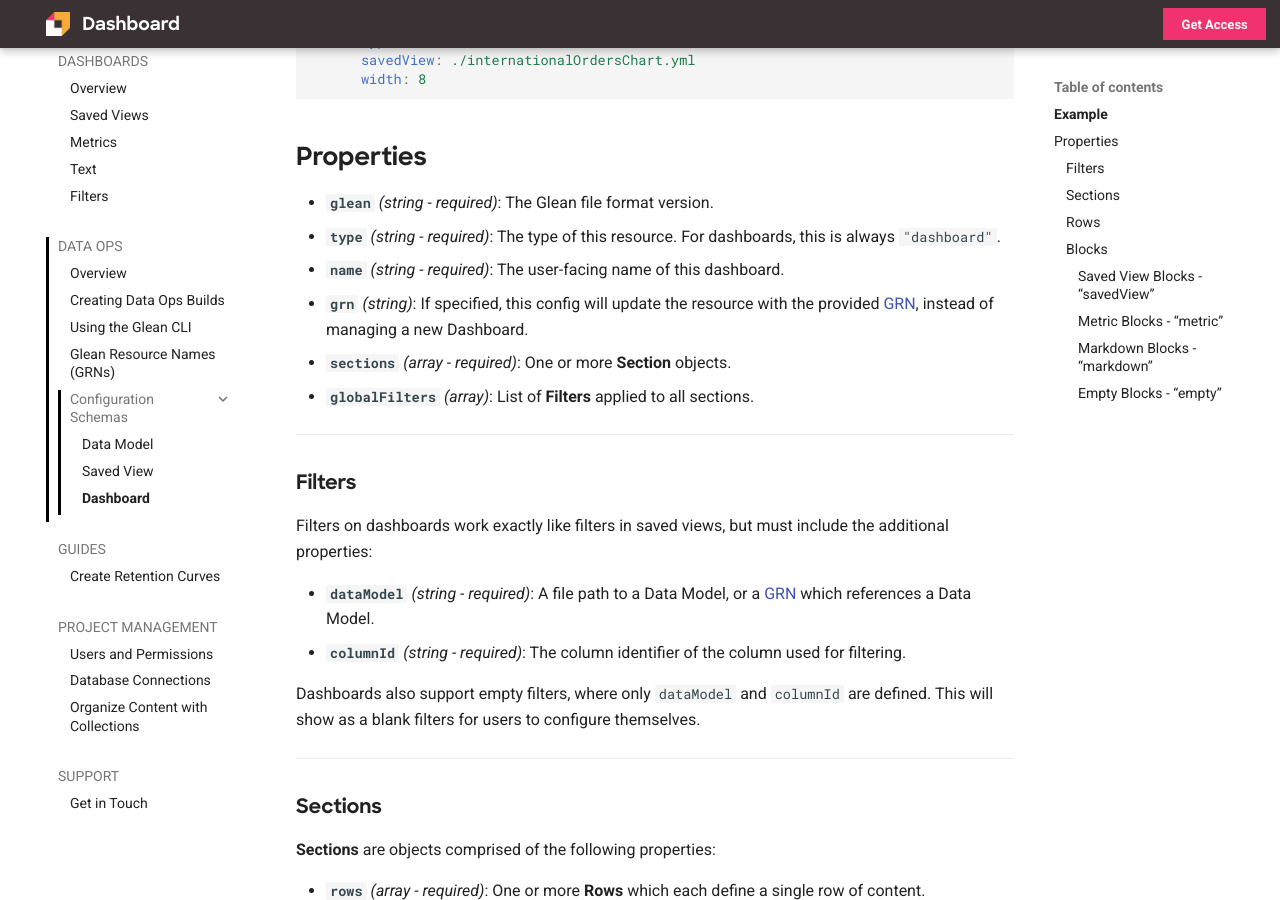
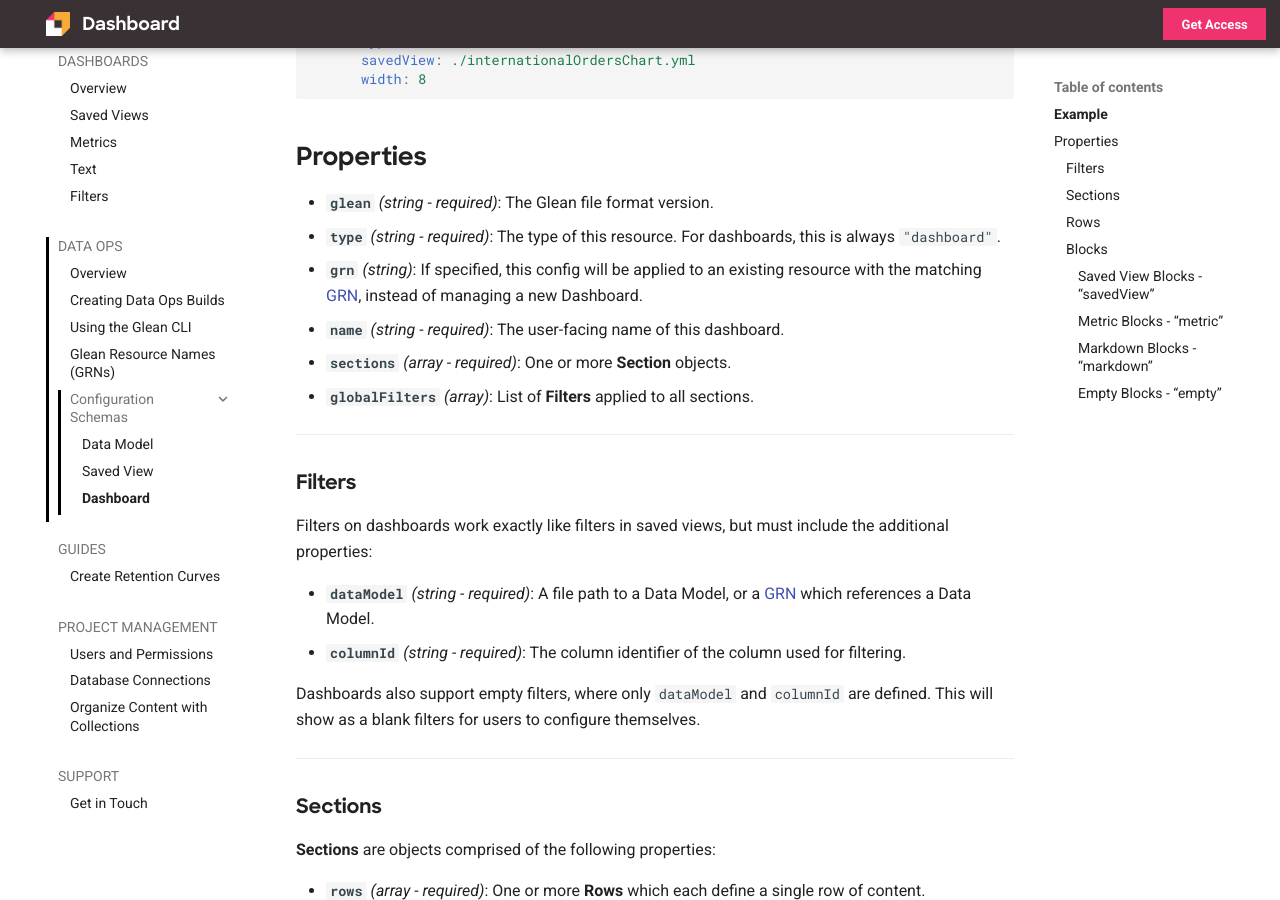
Before and after one commit to gleannyc/documentation, an MkDocs documentation site: the page built from docs/docs/data-ops/config-schema/Dashboard.md, in a window 1280 px wide and 900 px high, scrolled down 1218 px. Built offline with MkDocs 1.6.1 and Material for MkDocs 9.7.7, drawn with Linux system fonts in a browser that asks for light colours.

Commit message:
dashboard

```diff
--- a/docs/docs/data-ops/config-schema/Dashboard.md
+++ b/docs/docs/data-ops/config-schema/Dashboard.md
@@ -58,9 +58,9 @@
 ## Properties
 - **`glean`** *(string - required)*: The Glean file format version.
 - **`type`** *(string - required)*: The type of this resource. For dashboards, this is always `"dashboard"`.
+- **`grn`** *(string)*: If specified, this config will be applied to an existing resource with the matching [GRN](../GRNs.md),
+  instead of managing a new Dashboard.
 - **`name`** *(string - required)*: The user-facing name of this dashboard.
-- **`grn`** *(string)*: If specified, this config will update the resource with the provided [GRN](../GRNs.md),
-  instead of managing a new Dashboard.
 - **`sections`** *(array - required)*: One or more **Section** objects.
 - **`globalFilters`** *(array)*: List of **Filters** applied to all sections.
 
```
